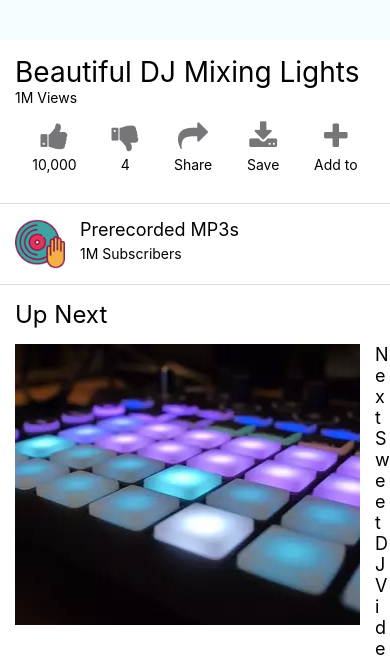
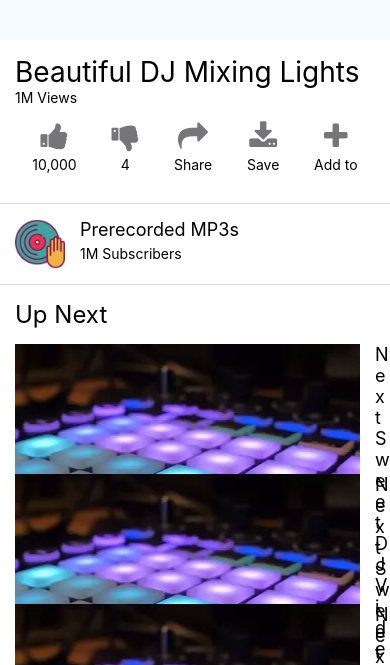
Before and after one commit to VinayakBagaria/Animated-Youtube-Page, a React Native app: screen / in a window 390 px wide. Shown: the part 179-844 px from the top of the page. Built offline with nearby package versions, Linux system fonts and the light colour scheme.

Commit message:
added more playlist videos

```diff
--- a/App.js
+++ b/App.js
@@ -175,6 +175,24 @@ export default class rnvideo extends Component<Props> {
                 channel="Prerecorded MP3s"
                 views="380K"
               />
+              <PlaylistVideo
+                image={Thumbnail}
+                name="Next Sweet DJ Video"
+                channel="Prerecorded MP3s"
+                views="380K"
+              />
+              <PlaylistVideo
+                image={Thumbnail}
+                name="Next Sweet DJ Video"
+                channel="Prerecorded MP3s"
+                views="380K"
+              />
+              <PlaylistVideo
+                image={Thumbnail}
+                name="Next Sweet DJ Video"
+                channel="Prerecorded MP3s"
+                views="380K"
+              />
             </View>
           </Animated.ScrollView>
         </View>
```
